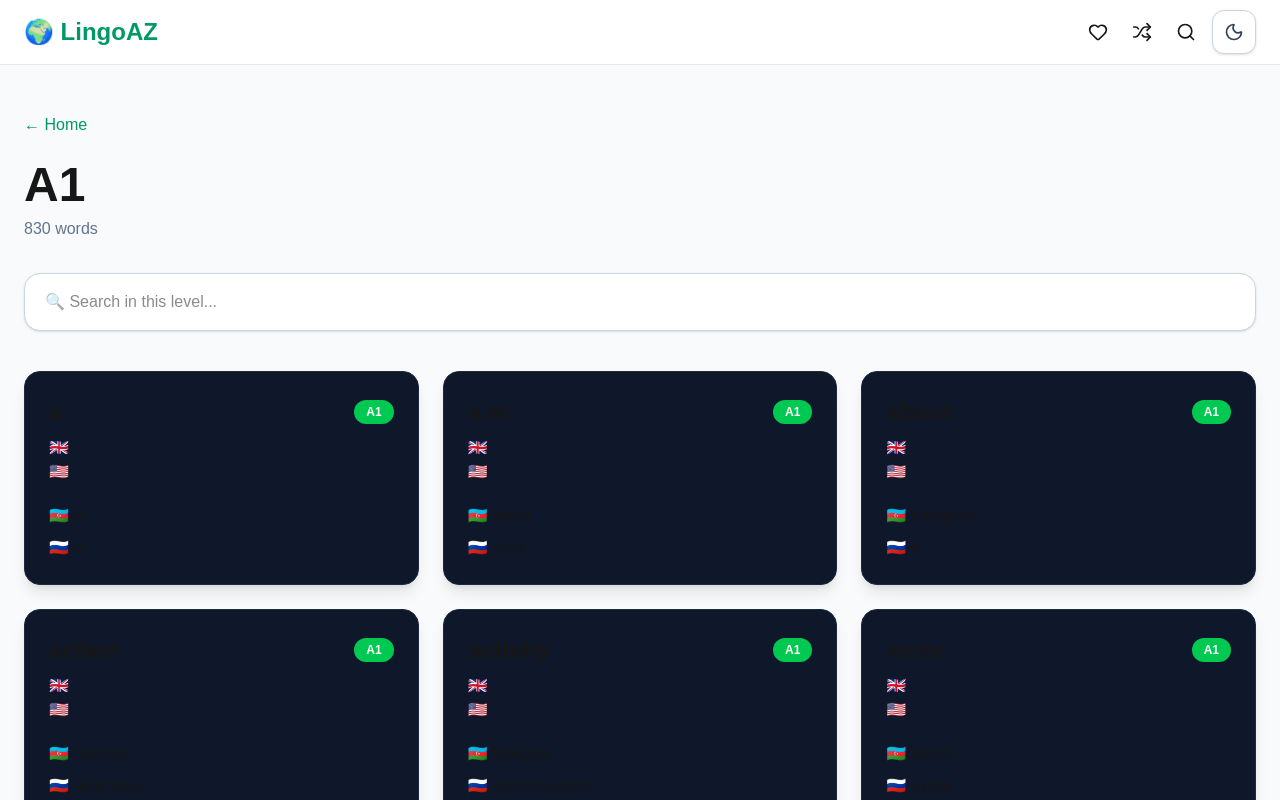
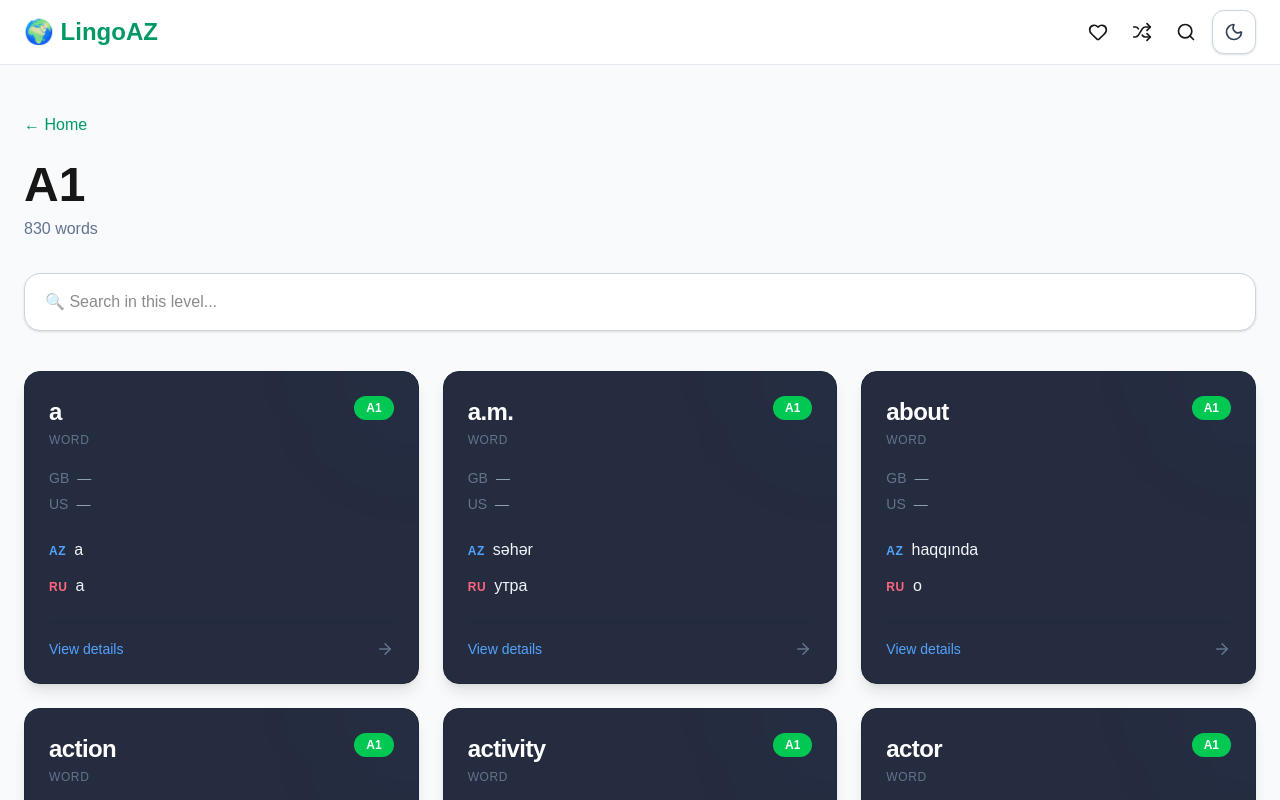
Before and after one commit to ZohraSS/LingoAZ, a Next.js app: page /level/A1 in a window 1280 px wide. Shown: the top 800 px of the page. Built offline with nearby package versions, Linux system fonts and the light colour scheme.

Commit message:
fix: complete vocabulary translations and word pages

```diff
--- a/components/WordCard.tsx
+++ b/components/WordCard.tsx
@@ -1,3 +1,5 @@
+import Link from "next/link";
+import { ArrowRight } from "lucide-react";
 import { Word } from "@/types/word";
 import LevelBadge from "./LevelBadge";
 
@@ -7,36 +9,82 @@ interface Props {
 
 export default function WordCard({ word }: Props) {
   return (
-    <div className="rounded-2xl border border-slate-800 bg-slate-900 p-6 shadow-lg transition hover:border-blue-500 hover:shadow-blue-500/20">
-      <div className="flex items-center justify-between">
-        <h2 className="text-2xl font-bold">{word.word}</h2>
+    <Link href={`/word/${word.id}`} className="group block">
+      <div className="relative h-full overflow-hidden rounded-2xl border border-slate-800 bg-slate-900/90 p-6 shadow-lg transition-all duration-300 hover:-translate-y-1 hover:border-blue-500/70 hover:shadow-xl hover:shadow-blue-500/10">
+
+        <div className="flex items-start justify-between gap-4">
+          <div>
+            <h2 className="text-2xl font-bold tracking-tight text-white transition group-hover:text-blue-400">
+              {word.word}
+            </h2>
+
+            <p className="mt-1 text-xs uppercase tracking-wider text-slate-500">
+              {word.type}
+            </p>
+          </div>
 
           <LevelBadge level={word.level} />
         </div>
 
-      <p className="mt-2 text-slate-400">
-        🇬🇧 {word.ipaUK}
+        <div className="mt-5 space-y-1.5 text-sm">
+          <p className="text-slate-400">
+            <span className="mr-2 text-slate-500">GB</span>
+            {word.ipaUK || "—"}
           </p>
 
           <p className="text-slate-400">
-        🇺🇸 {word.ipaUS}
+            <span className="mr-2 text-slate-500">US</span>
+            {word.ipaUS || "—"}
           </p>
+        </div>
 
-      <div className="mt-5 space-y-2">
-        <p>
-          <strong>🇦🇿</strong> {word.az}
-        </p>
+        <div className="mt-6 space-y-3">
+          <div>
+            <span className="mr-2 text-xs font-bold uppercase tracking-wider text-blue-400">
+              AZ
+            </span>
+            <span className="text-slate-100">
+              {word.az || "—"}
+            </span>
+          </div>
 
-        <p>
-          <strong>🇷🇺</strong> {word.ru}
-        </p>
+          <div>
+            <span className="mr-2 text-xs font-bold uppercase tracking-wider text-rose-400">
+              RU
+            </span>
+            <span className="text-slate-100">
+              {word.ru || "—"}
+            </span>
+          </div>
+        </div>
 
-        {word.examples?.[0] && (
-          <p className="text-sm text-slate-500">
-            <strong>Example:</strong> {word.examples[0].en}
+        {word.definition && (
+          <p className="mt-5 line-clamp-2 text-sm leading-6 text-slate-400">
+            {word.definition}
           </p>
         )}
+
+        {(word.example || word.examples?.[0]?.en) && (
+          <div className="mt-5 border-t border-slate-800 pt-4">
+            <p className="line-clamp-2 text-sm italic text-slate-500">
+              “{word.example || word.examples?.[0]?.en}”
+            </p>
           </div>
+        )}
+
+        <div className="mt-6 flex items-center justify-between border-t border-slate-800 pt-4">
+          <span className="text-sm font-medium text-blue-400 transition group-hover:text-blue-300">
+            View details
+          </span>
+
+          <ArrowRight
+            size={18}
+            className="text-slate-500 transition-all duration-300 group-hover:translate-x-1 group-hover:text-blue-400"
+          />
         </div>
+
+        <div className="pointer-events-none absolute -right-16 -top-16 h-32 w-32 rounded-full bg-blue-500/5 blur-3xl transition group-hover:bg-blue-500/10" />
+      </div>
+    </Link>
   );
 }
```
Lines whose indentation alone changed are shown as unchanged.
